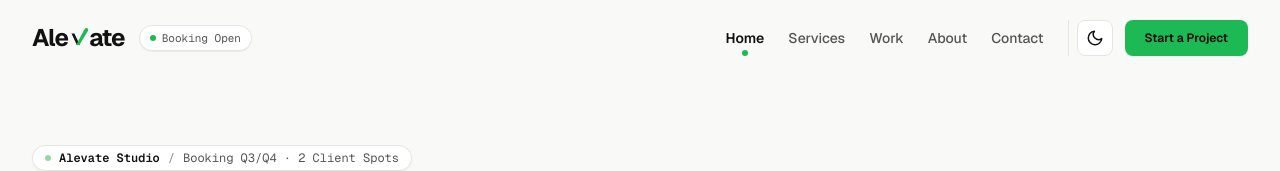
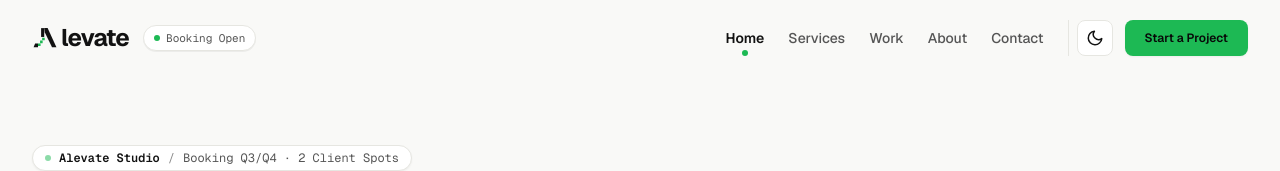
Before and after one commit to rajatozaki/elevato, a Next.js app: page / in a window 1280 px wide. Shown: the top 171 px of the page. Built offline with nearby package versions, Linux system fonts and the light colour scheme.

Commit message:
feat: implement new Alevate logo vector and stepped A mark favicon

```diff
--- a/app/icon.tsx
+++ b/app/icon.tsx
@@ -18,20 +18,22 @@ export default function Icon() {
         }}
       >
         <svg
-          width="20"
-          height="20"
-          viewBox="0 0 24 28"
+          width="22"
+          height="22"
+          viewBox="0 0 100 100"
           fill="none"
           xmlns="http://www.w3.org/2000/svg"
         >
-          <path
-            d="M3 8.5L9.5 22.5H13L6.5 8.5H3Z"
-            fill="#FFFFFF"
-          />
-          <path
-            d="M8.5 22.5L18.8 3.2C19.4 2.1 20.8 1.7 21.9 2.3C23 2.9 23.4 4.3 22.8 5.4L12.5 22.5H8.5Z"
-            fill="#1DB954"
-          />
+          <g fill="#FFFFFF">
+            <polygon points="6,86 23,86 23,71 12,71" />
+            <polygon points="35,12 47,12 47,46 35,46" />
+            <polygon points="47,12 60,12 94,86 77,86 49,28" />
+          </g>
+          <g fill="#1DB954">
+            <rect x="23" y="71" width="10" height="10" rx="0.5" />
+            <rect x="31" y="60" width="10" height="10" rx="0.5" />
+            <rect x="39" y="49" width="10" height="10" rx="0.5" />
+          </g>
         </svg>
       </div>
     ),
--- a/components/layout/Logo.tsx
+++ b/components/layout/Logo.tsx
@@ -5,6 +5,32 @@ interface LogoProps {
   className?: string;
   variant?: 'light' | 'dark' | 'auto';
   showMarkOnly?: boolean;
+}
+
+export function AlevateMark({ className }: { className?: string }) {
+  return (
+    <svg
+      viewBox="0 0 100 100"
+      className={cn("w-7 h-7", className)}
+      fill="none"
+      xmlns="http://www.w3.org/2000/svg"
+    >
+      <g fill="currentColor">
+        {/* Left Leg Base Foot */}
+        <polygon points="6,86 23,86 23,71 12,71" />
+        {/* Upper Left Stroke to Apex */}
+        <polygon points="35,12 47,12 47,46 35,46" />
+        {/* Right Leg */}
+        <polygon points="47,12 60,12 94,86 77,86 49,28" />
+      </g>
+      {/* 3 Green Elevation Steps */}
+      <g fill="#1DB954">
+        <rect x="23" y="71" width="10" height="10" rx="0.5" />
+        <rect x="31" y="60" width="10" height="10" rx="0.5" />
+        <rect x="39" y="49" width="10" height="10" rx="0.5" />
+      </g>
+    </svg>
+  );
 }
 
 export function Logo({ className, variant = 'auto', showMarkOnly = false }: LogoProps) {
@@ -19,24 +45,10 @@ export function Logo({ className, variant = 'auto', showMarkOnly = false }: Logo
     return (
       <Link
         href="/"
-        className={cn("inline-flex items-center", className)}
+        className={cn("inline-flex items-center", textColor, className)}
         aria-label="Alevate Home"
       >
-        <svg
-          viewBox="0 0 28 28"
-          className="w-7 h-7"
-          fill="none"
-          xmlns="http://www.w3.org/2000/svg"
-        >
-          <path
-            d="M4 9L10.5 23H14L7.5 9H4Z"
-            fill="currentColor"
-          />
-          <path
-            d="M9.5 23L19.8 3.5C20.4 2.4 21.8 2 22.9 2.6C24 3.2 24.4 4.6 23.8 5.7L13.5 23H9.5Z"
-            fill="#1DB954"
-          />
-        </svg>
+        <AlevateMark />
       </Link>
     );
   }
@@ -45,34 +57,16 @@ export function Logo({ className, variant = 'auto', showMarkOnly = false }: Logo
     <Link
       href="/"
       className={cn(
-        "inline-flex items-center group font-sans tracking-tight select-none transition-transform duration-200 hover:scale-[1.01]",
+        "inline-flex items-center gap-0.5 group font-sans tracking-tight select-none transition-transform duration-200 hover:scale-[1.01]",
         textColor,
         className
       )}
       aria-label="Alevate Home"
     >
-      <span className="text-2xl font-bold tracking-[-0.035em]">Ale</span>
-      {/* Custom Stylized "v" with elevated green ascending stroke */}
-      <span className="relative inline-flex items-center justify-center w-[20px] h-[26px] mx-[0.5px]">
-        <svg
-          viewBox="0 0 24 28"
-          className="w-full h-full overflow-visible"
-          fill="none"
-          xmlns="http://www.w3.org/2000/svg"
-        >
-          {/* Left stroke */}
-          <path
-            d="M3 8.5L9.5 22.5H13L6.5 8.5H3Z"
-            fill="currentColor"
-          />
-          {/* Right upward green stroke */}
-          <path
-            d="M8.5 22.5L18.8 3.2C19.4 2.1 20.8 1.7 21.9 2.3C23 2.9 23.4 4.3 22.8 5.4L12.5 22.5H8.5Z"
-            fill="#1DB954"
-          />
-        </svg>
+      <span className="relative inline-flex items-center justify-center w-[26px] h-[26px] mr-[1px]">
+        <AlevateMark className="w-full h-full" />
       </span>
-      <span className="text-2xl font-bold tracking-[-0.035em]">ate</span>
+      <span className="text-2xl font-bold tracking-[-0.035em]">levate</span>
     </Link>
   );
 }
--- /dev/null
+++ b/public/logo-test.html
@@ -0,0 +1,39 @@
+<!DOCTYPE html>
+<html>
+<head>
+<style>
+  body { background: #F9F9F7; display: flex; flex-direction: column; align-items: center; justify-content: center; min-height: 100vh; gap: 40px; font-family: system-ui, sans-serif; }
+  .dark-bg { background: #121212; padding: 30px; border-radius: 16px; display: flex; gap: 30px; align-items: center; }
+  .light-bg { background: #FFFFFF; padding: 30px; border-radius: 16px; display: flex; gap: 30px; align-items: center; box-shadow: 0 4px 20px rgba(0,0,0,0.05); }
+  .logo-row { display: flex; align-items: center; }
+</style>
+</head>
+<body>
+
+<div class="light-bg">
+  <!-- Variation 1 -->
+  <div class="logo-row">
+    <svg viewBox="0 0 420 90" width="320" height="70" fill="none" xmlns="http://www.w3.org/2000/svg">
+      <!-- Letter A -->
+      <g fill="#111111">
+        <!-- Left Leg Bottom Chunk -->
+        <polygon points="6,80 23,80 23,66 12,66" />
+        <!-- Left Leg Top Chunk / Apex -->
+        <polygon points="36,12 47,12 47,46 36,46" />
+        <!-- Right Leg -->
+        <polygon points="47,12 59,12 90,80 73,80 47,28" />
+      </g>
+      <!-- 3 Green Steps -->
+      <g fill="#1DB954">
+        <rect x="23" y="66" width="10" height="10" />
+        <rect x="31" y="56" width="10" height="10" />
+        <rect x="39" y="46" width="10" height="10" />
+      </g>
+      <!-- Text levate -->
+      <text x="96" y="80" font-family="'Geist', 'Plus Jakarta Sans', -apple-system, sans-serif" font-size="82" font-weight="700" letter-spacing="-0.03em" fill="#111111">levate</text>
+    </svg>
+  </div>
+</div>
+
+</body>
+</html>
```
